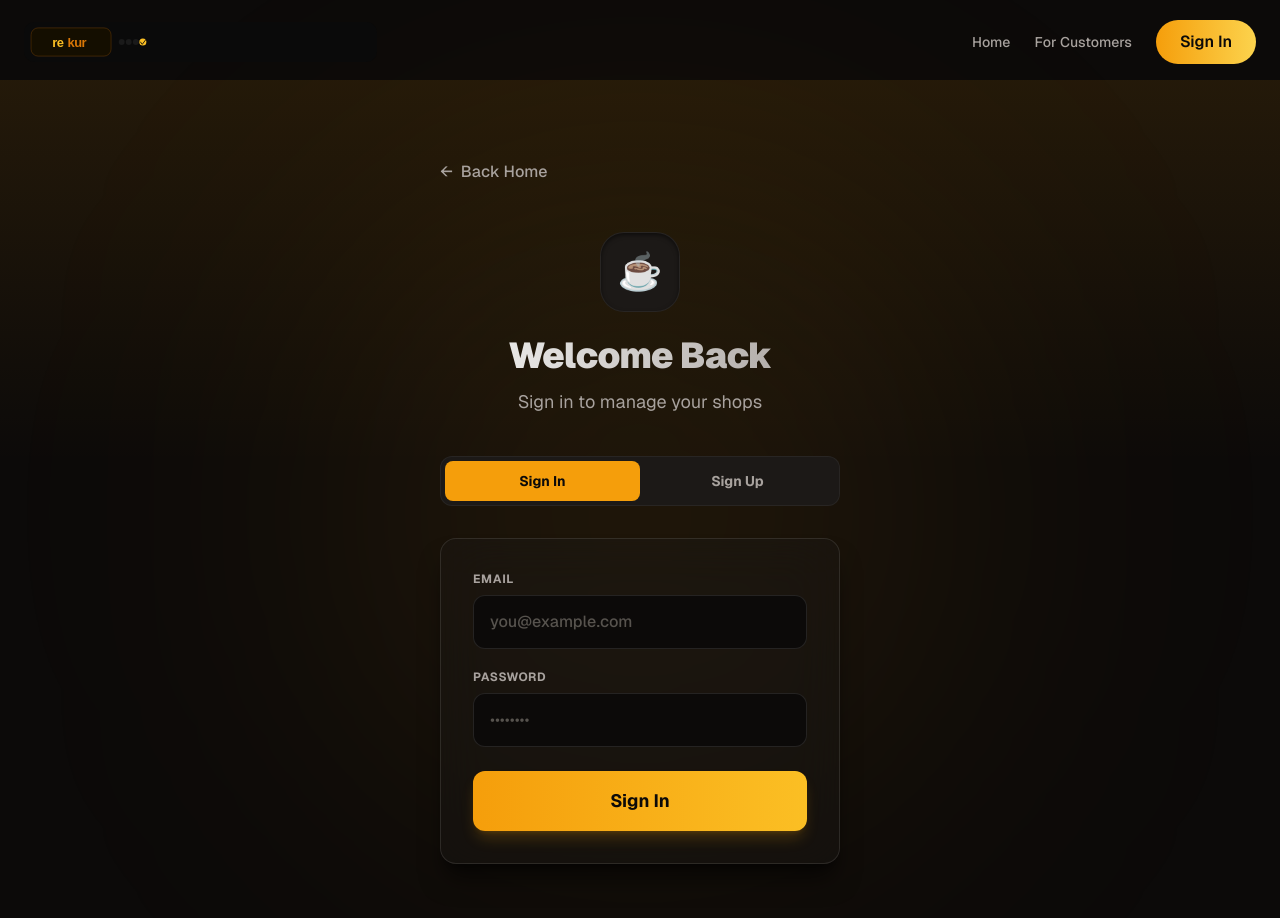
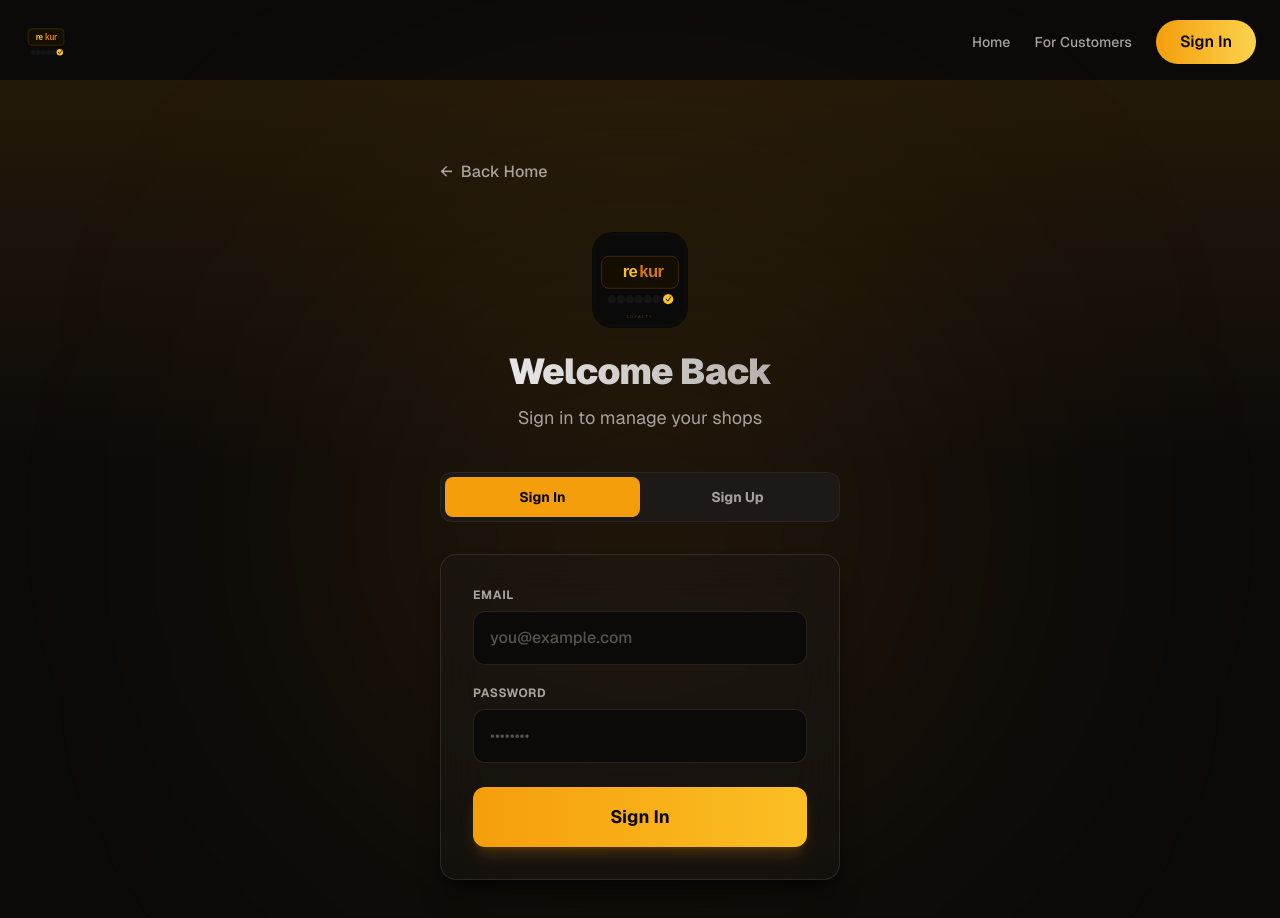
Before and after one commit to Zeyad-3amr/The-Coffee-Loyalty, a Next.js app: page /auth in a window 1280 px wide. Shown: the top 918 px of the page. Built offline with nearby package versions, Linux system fonts and the light colour scheme; no server answers.

Commit message:
rebrand: use logo-large in nav/admin/footer, logo-primary in auth and setup pages

```diff
--- a/app/admin/[shopId]/page.tsx
+++ b/app/admin/[shopId]/page.tsx
@@ -185,7 +185,7 @@ export default function AdminPage({ params }: AdminPageProps) {
       {/* Mini Header */}
       <div className="bg-stone-950/80 backdrop-blur-md border-b border-white/5 px-6 py-4 flex items-center justify-center sticky top-0 z-40">
         <Link href="/" className="flex items-center">
-          <img src="/logo-navbar.svg" alt="Rekur" className="h-9 w-auto" />
+          <img src="/logo-large.svg" alt="Rekur" className="h-11 w-11" />
         </Link>
       </div>
 
--- a/app/auth/page.tsx
+++ b/app/auth/page.tsx
@@ -63,8 +63,8 @@ export default function AuthPage() {
         </Link>
 
         <div className="text-center mb-10 animate-fadeUp">
-          <div className="w-20 h-20 bg-stone-900 border border-white/5 rounded-3xl mx-auto flex items-center justify-center text-4xl mb-6 shadow-inner shadow-black/50">
-            ☕
+          <div className="w-24 h-24 mx-auto mb-6">
+            <img src="/logo-primary.svg" alt="Rekur" className="w-full h-full" />
           </div>
           <h1 className="text-4xl font-black text-transparent bg-clip-text bg-gradient-to-r from-stone-100 to-stone-400 mb-3 tracking-tight">
             {mode === 'login' ? 'Welcome Back' : 'Create Account'}
--- a/app/components/Navbar.tsx
+++ b/app/components/Navbar.tsx
@@ -47,7 +47,7 @@ export function Navbar() {
           href="/"
           className="group flex items-center transition-transform hover:scale-105 duration-300"
         >
-          <img src="/logo-navbar.svg" alt="Rekur" className="h-10 w-auto" />
+          <img src="/logo-large.svg" alt="Rekur" className="h-11 w-11" />
         </Link>
 
         <div className="flex items-center gap-6">
--- a/app/page.tsx
+++ b/app/page.tsx
@@ -118,7 +118,7 @@ export default function Home() {
         {/* Footer */}
         <footer className="w-full border-t border-stone-800/50 pt-10 pb-6 flex flex-col md:flex-row items-center justify-between text-stone-500 text-sm">
           <div className="flex items-center gap-3 mb-4 md:mb-0">
-            <img src="/logo-small.svg" alt="Rekur" className="h-10 w-10" />
+            <img src="/logo-large.svg" alt="Rekur" className="h-11 w-11" />
             <span className="font-bold text-stone-300 text-lg">rekur</span>
           </div>
           <p>© {new Date().getFullYear()} Rekur. All rights reserved.</p>
--- a/app/print-qr/[shopId]/page.tsx
+++ b/app/print-qr/[shopId]/page.tsx
@@ -173,7 +173,7 @@ export default function PrintQRPage({ params }: PrintPageProps) {
           {/* Footer Segment */}
           <div className="mt-16 pt-8 text-center text-gray-500 print:text-gray-500 w-full border-t-2 border-dashed border-gray-300">
             <div className="flex items-center justify-center gap-2 mb-1">
-              <img src="/logo-small.svg" alt="Rekur" className="h-7 w-7" />
+              <img src="/logo-large.svg" alt="Rekur" className="h-8 w-8" />
               <p className="font-bold tracking-widest uppercase">Powered by Rekur</p>
             </div>
             <p className="text-sm">No app required • Instant secure stamps</p>
--- a/app/setup/page.tsx
+++ b/app/setup/page.tsx
@@ -123,8 +123,8 @@ export default function SetupPage() {
           </Link>
 
           <div className="text-center mb-10 animate-fadeUp">
-            <div className="w-20 h-20 bg-stone-900 border border-white/5 rounded-3xl mx-auto flex items-center justify-center text-4xl mb-6 shadow-inner shadow-black/50">
-              ☕
+            <div className="w-24 h-24 mx-auto mb-6">
+              <img src="/logo-primary.svg" alt="Rekur" className="w-full h-full" />
             </div>
             <h1 className="text-4xl font-black text-transparent bg-clip-text bg-gradient-to-r from-stone-100 to-stone-400 mb-3 tracking-tight">Create Your Shop</h1>
             <p className="text-stone-400 text-lg">Set up your premium loyalty program in seconds</p>
```
